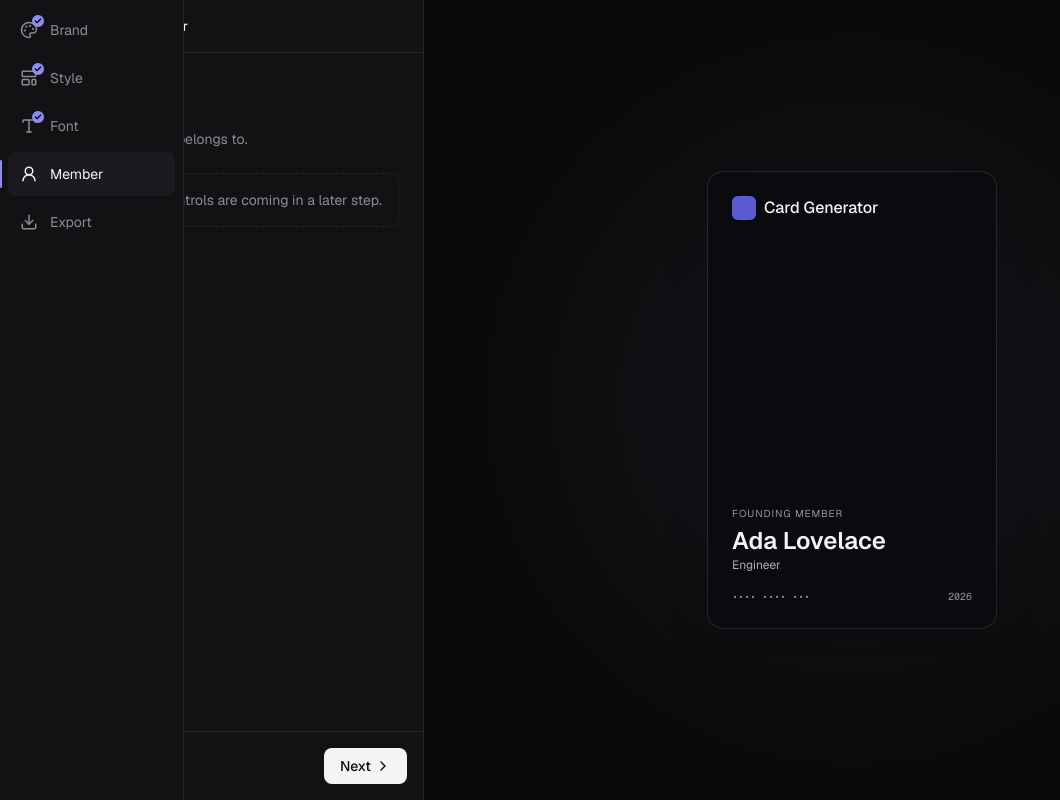
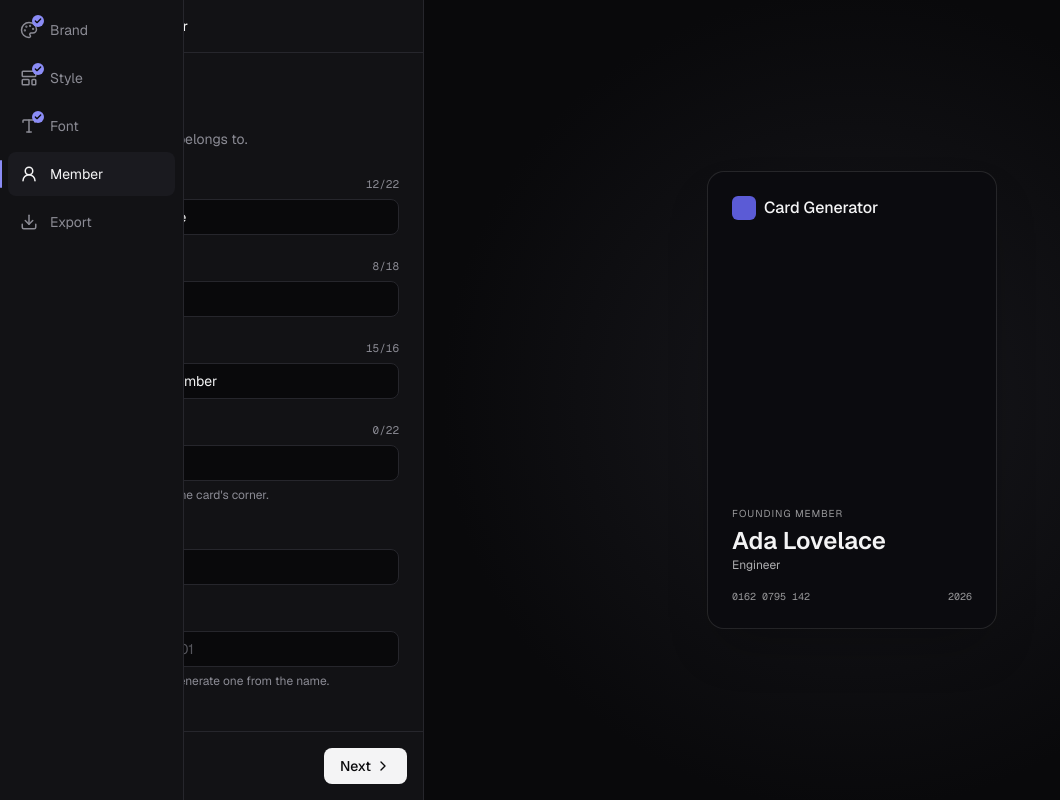
Before and after one commit to zidanegimiga/card-generator, a Next.js app: page / in a window 1280 px wide. Both pictures are taken after a click on the button "Member". Shown: the whole page, without its empty margins (0-1060 px from the left). Built offline with nearby package versions, Linux system fonts and the light colour scheme.

Commit message:
feat: add member form with live card preview

```diff
--- a/src/components/card/id-card.tsx
+++ b/src/components/card/id-card.tsx
@@ -1,3 +1,4 @@
+import { resolveMemberId } from "@/lib/card/member-id";
 import type { CardConfig } from "@/lib/card/schema";
 
 type IdCardProps = {
@@ -25,6 +26,11 @@ export function IdCard({ config }: IdCardProps) {
           style={{ backgroundColor: brand.colors.primary }}
         />
         <span className="font-medium">{brand.name}</span>
+        {member.label && (
+          <span className="ml-auto text-[10px] tracking-widest uppercase opacity-60">
+            {member.label}
+          </span>
+        )}
       </header>
 
       <div>
@@ -34,7 +40,7 @@ export function IdCard({ config }: IdCardProps) {
         <p className="mt-1 text-2xl font-semibold">{member.fullName}</p>
         <p className="text-xs opacity-70">{member.title}</p>
         <div className="mt-4 flex justify-between font-mono text-[10px] opacity-60">
-          <span>{member.memberId ?? "•••• •••• •••"}</span>
+          <span>{resolveMemberId(brand.name, member)}</span>
           <span>{member.memberSince}</span>
         </div>
       </div>
--- /dev/null
+++ b/src/components/studio/member-form.tsx
@@ -0,0 +1,154 @@
+"use client";
+
+import { type HTMLInputTypeAttribute, useId, useState } from "react";
+
+import {
+  MEMBER_FIELDS,
+  type MemberDraft,
+  type MemberFieldName,
+  parseMemberField,
+  toMemberDraft,
+} from "@/lib/card/member-fields";
+import { MEMBER_LIMITS, type Member } from "@/lib/card/schema";
+
+type FieldMeta = {
+  label: string;
+  hint?: string;
+  placeholder?: string;
+  type?: HTMLInputTypeAttribute;
+  inputMode?: "numeric" | "url";
+  maxLength?: number;
+};
+
+const FIELD_META: Record<MemberFieldName, FieldMeta> = {
+  fullName: { label: "Full name", maxLength: MEMBER_LIMITS.fullName },
+  title: { label: "Job title", maxLength: MEMBER_LIMITS.title },
+  membership: { label: "Membership", maxLength: MEMBER_LIMITS.membership },
+  label: {
+    label: "Card label",
+    hint: "Optional text in the card's corner.",
+    maxLength: MEMBER_LIMITS.label,
+  },
+  memberSince: { label: "Member since", inputMode: "numeric" },
+  memberId: {
+    label: "Member ID",
+    hint: "Leave blank to generate one from the name.",
+    placeholder: "1234 5678 901",
+  },
+  qrUrl: {
+    label: "QR link",
+    hint: "Leave blank to use the brand's site.",
+    placeholder: "https://example.com",
+    type: "url",
+    inputMode: "url",
+  },
+};
+
+type FieldErrors = Partial<Record<MemberFieldName, string>>;
+
+type MemberFormProps = {
+  member: Member;
+  onChange: (member: Member) => void;
+};
+
+/**
+ * Keeps raw input locally so invalid text can stay on screen with an error,
+ * while only valid values reach the card.
+ */
+export function MemberForm({ member, onChange }: MemberFormProps) {
+  const [draft, setDraft] = useState<MemberDraft>(() => toMemberDraft(member));
+  const [errors, setErrors] = useState<FieldErrors>({});
+
+  function handleChange(name: MemberFieldName, raw: string) {
+    setDraft((current) => ({ ...current, [name]: raw }));
+
+    const result = parseMemberField(name, raw);
+    setErrors((current) => ({
+      ...current,
+      [name]: result.ok ? undefined : result.error,
+    }));
+    if (result.ok) onChange({ ...member, [name]: result.value });
+  }
+
+  return (
+    <form
+      aria-label="Member details"
+      noValidate
+      onSubmit={(event) => event.preventDefault()}
+      className="flex flex-col gap-5"
+    >
+      {MEMBER_FIELDS.map((name) => (
+        <Field
+          key={name}
+          meta={FIELD_META[name]}
+          value={draft[name]}
+          error={errors[name]}
+          onChange={(raw) => handleChange(name, raw)}
+        />
+      ))}
+    </form>
+  );
+}
+
+type FieldProps = {
+  meta: FieldMeta;
+  value: string;
+  error?: string;
+  onChange: (value: string) => void;
+};
+
+function Field({ meta, value, error, onChange }: FieldProps) {
+  const id = useId();
+  const hintId = `${id}-hint`;
+  const errorId = `${id}-error`;
+  const counterId = `${id}-counter`;
+
+  const describedBy =
+    [
+      error ? errorId : meta.hint ? hintId : null,
+      meta.maxLength ? counterId : null,
+    ]
+      .filter(Boolean)
+      .join(" ") || undefined;
+
+  return (
+    <div className="flex flex-col gap-1.5">
+      <div className="flex items-baseline justify-between">
+        <label htmlFor={id} className="text-sm">
+          {meta.label}
+        </label>
+        {meta.maxLength && (
+          <span
+            id={counterId}
+            className="font-mono text-[11px] text-muted tabular-nums"
+          >
+            {value.length}/{meta.maxLength}
+          </span>
+        )}
+      </div>
+      <input
+        id={id}
+        type={meta.type ?? "text"}
+        inputMode={meta.inputMode}
+        placeholder={meta.placeholder}
+        maxLength={meta.maxLength}
+        value={value}
+        aria-invalid={error ? true : undefined}
+        aria-describedby={describedBy}
+        onChange={(event) => onChange(event.target.value)}
+        className="h-9 rounded-lg border border-border bg-background px-3 text-sm outline-none placeholder:text-muted/60 focus:border-accent aria-invalid:border-red-400"
+      />
+      {error ? (
+        <p id={errorId} className="text-xs text-red-400">
+          {error}
+        </p>
+      ) : (
+        meta.hint && (
+          <p id={hintId} className="text-xs text-muted">
+            {meta.hint}
+          </p>
+        )
+      )}
+    </div>
+  );
+}
--- a/src/components/studio/studio.tsx
+++ b/src/components/studio/studio.tsx
@@ -1,17 +1,20 @@
 "use client";
 
 import { MotionConfig } from "motion/react";
-import { useReducer } from "react";
+import { useReducer, useState } from "react";
 
 import { IdCard } from "@/components/card/id-card";
 import { DEFAULT_CARD_CONFIG } from "@/lib/card/defaults";
+import type { CardConfig } from "@/lib/card/schema";
 
+import { MemberForm } from "./member-form";
 import { StepPanel } from "./step-panel";
 import { StepperRail } from "./stepper-rail";
 import { INITIAL_STEPPER_STATE, STUDIO_STEPS, stepperReducer } from "./steps";
 
 export function Studio() {
   const [stepper, dispatch] = useReducer(stepperReducer, INITIAL_STEPPER_STATE);
+  const [config, setConfig] = useState<CardConfig>(DEFAULT_CARD_CONFIG);
   const step = STUDIO_STEPS[stepper.index];
 
   return (
@@ -35,15 +38,24 @@ export function Studio() {
               onBack={() => dispatch({ type: "back" })}
               onNext={() => dispatch({ type: "next" })}
             >
-              <p className="rounded-lg border border-dashed border-border p-4 text-sm text-muted">
-                {step.label} controls are coming in a later step.
-              </p>
+              {step.id === "member" ? (
+                <MemberForm
+                  member={config.member}
+                  onChange={(member) =>
+                    setConfig((current) => ({ ...current, member }))
+                  }
+                />
+              ) : (
+                <p className="rounded-lg border border-dashed border-border p-4 text-sm text-muted">
+                  {step.label} controls are coming in a later step.
+                </p>
+              )}
             </StepPanel>
           </div>
         </aside>
 
         <main className="grid flex-1 place-items-center bg-[radial-gradient(circle_at_center,#18181d_0%,var(--background)_70%)] p-8">
-          <IdCard config={DEFAULT_CARD_CONFIG} />
+          <IdCard config={config} />
         </main>
       </div>
     </MotionConfig>
```
Also changed, not shown: 2 other files (tests, documents, lock files or other folders).
